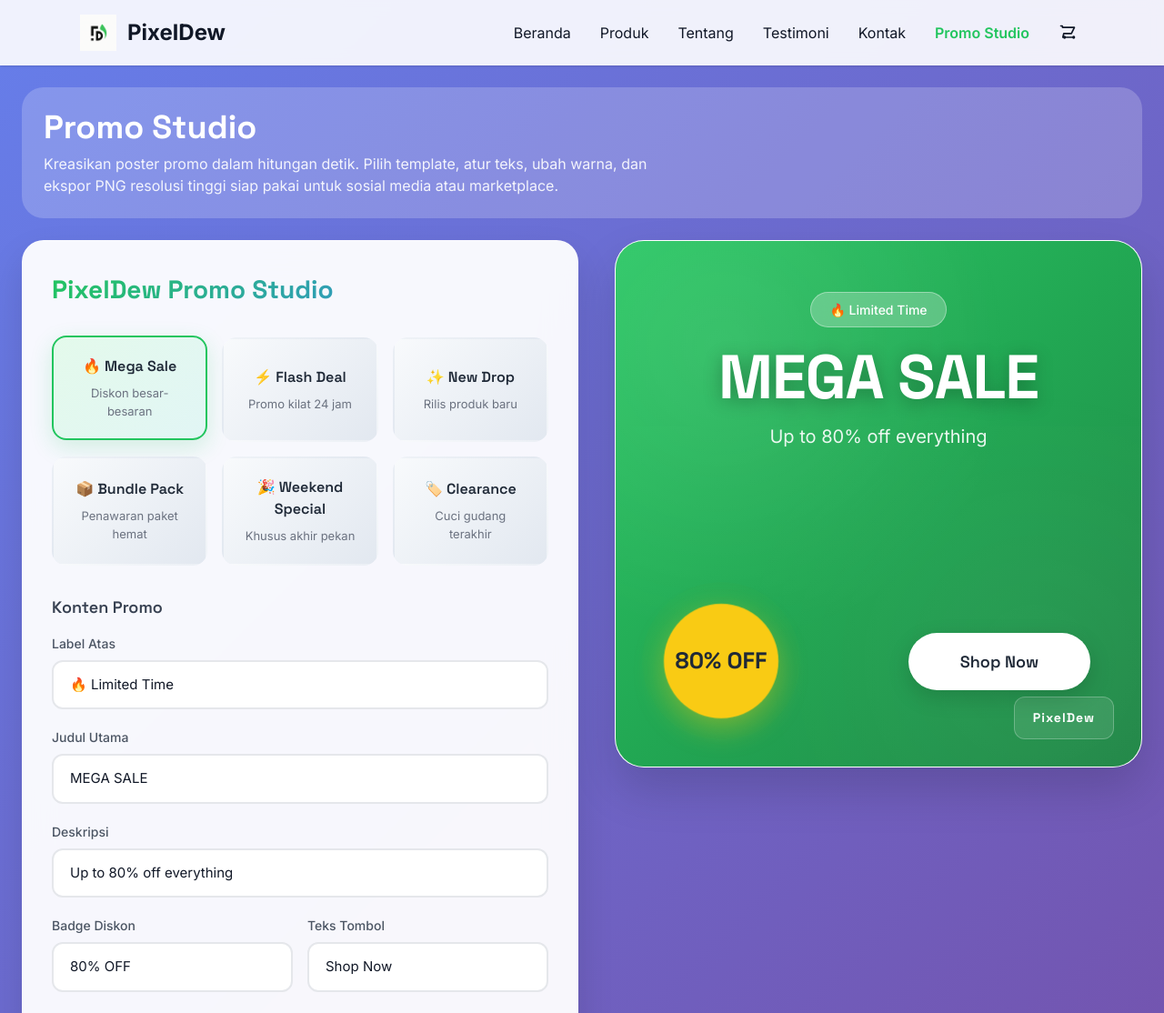
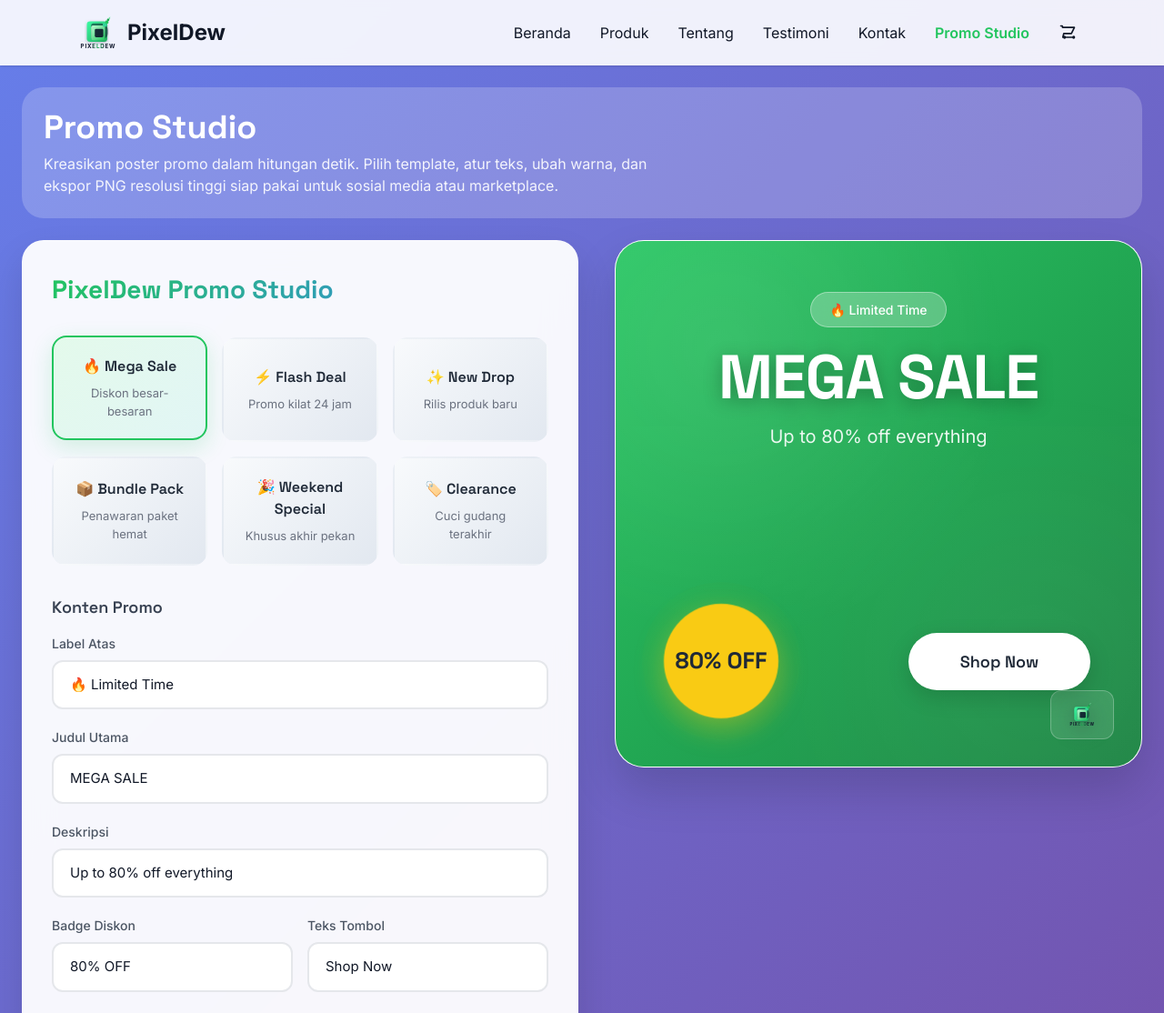
Before and after one commit to pixeldewads-digital/PixDew, a plain HTML site: page promo-studio.html in a window 1280 px wide. Shown: the top 1114 px of the page at 91% size. Drawn offline with nearby package versions, Linux system fonts and the light colour scheme.

Commit message:
Update branding to new PixelDew logo

```diff
--- a/promo-studio.html
+++ b/promo-studio.html
@@ -396,16 +396,21 @@
       position: absolute;
       bottom: 30px;
       right: 30px;
-      background: rgba(255, 255, 255, 0.1);
+      background: rgba(255, 255, 255, 0.12);
       backdrop-filter: blur(12px);
       padding: 12px 20px;
       border-radius: 12px;
-      font-family: 'Space Grotesk', sans-serif;
-      font-weight: 700;
-      color: white;
-      font-size: 14px;
       border: 1px solid rgba(255, 255, 255, 0.25);
-      letter-spacing: 1px;
+      display: flex;
+      align-items: center;
+      justify-content: center;
+    }
+
+    .promo-logo img {
+      height: 28px;
+      width: auto;
+      display: block;
+      filter: drop-shadow(0 4px 12px rgba(15, 23, 42, 0.35));
     }
 
     .export-section {
@@ -493,7 +498,7 @@
 <header class="bg-white/90 backdrop-blur shadow sticky top-0 z-40">
   <div class="max-w-6xl mx-auto px-6 py-4 flex items-center justify-between">
     <a href="./index.html" class="flex items-center gap-3">
-      <img src="./assets/logo.png" alt="PixelDew" class="w-10 h-10 object-contain"/>
+      <img src="./assets/logo.svg" alt="PixelDew" class="w-10 h-10 object-contain"/>
       <span class="text-2xl font-bold text-ink">PixelDew</span>
     </a>
     <div class="flex items-center gap-6">
@@ -660,7 +665,7 @@
             <button class="promo-cta" id="ctaText" type="button">Shop Now</button>
           </div>
         </div>
-        <div class="promo-logo">PixelDew</div>
+        <div class="promo-logo"><img src="./assets/logo.svg" alt="PixelDew" /></div>
       </div>
     </aside>
   </div>
```
Also changed, not shown: about.html (+1 -1 lines), contact.html (+1 -1 lines), index.html (+1 -1 lines), products.html (+1 -1 lines), testimonials.html (+1 -1 lines), README.md, assets/logo.svg (added).
